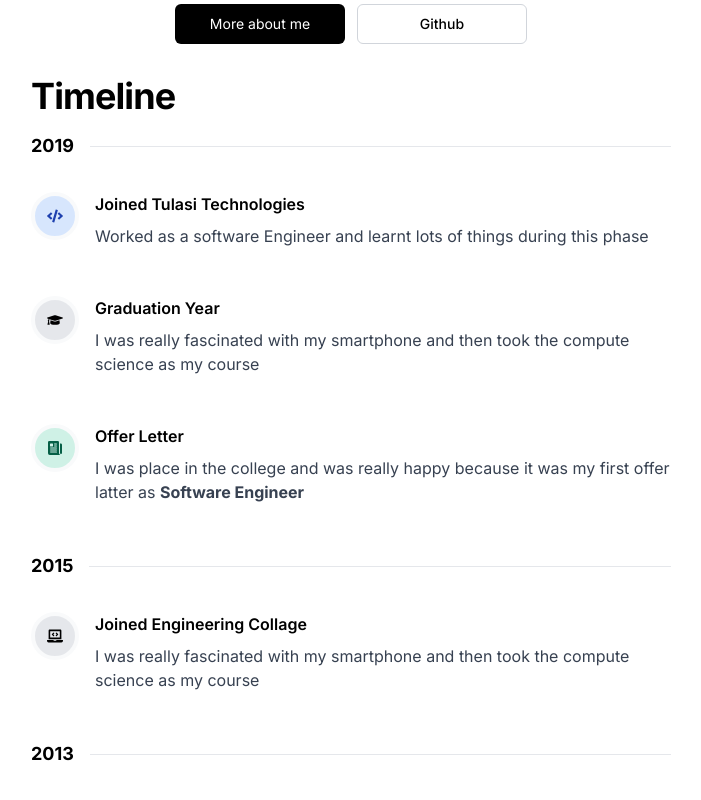
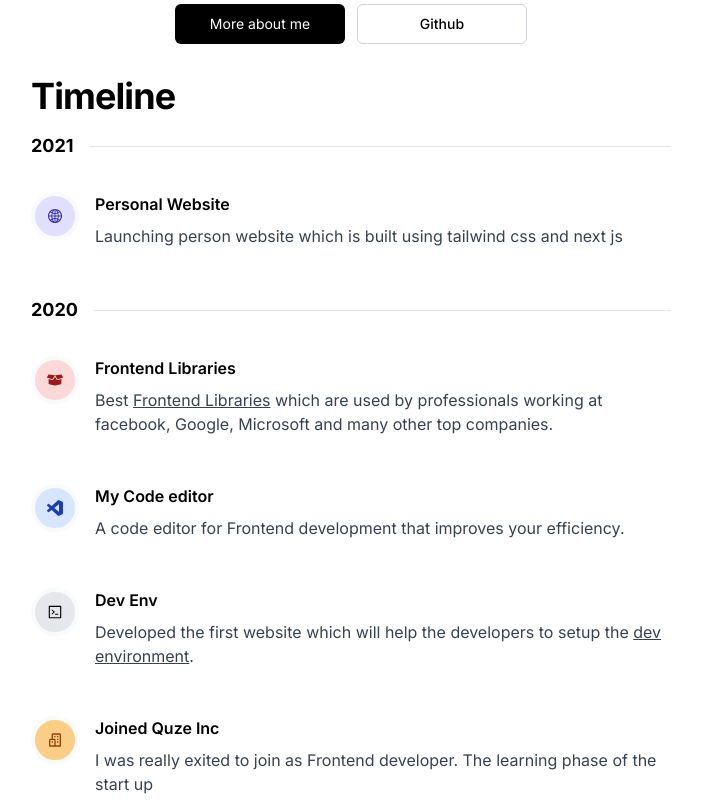
Before and after one commit to pranavp10/pranavp10.me, a Next.js app: page / in a window 1280 px wide. Shown: the part 300-1100 px from the top of the page, without its empty margins (289-990 px from the left). Built offline with nearby package versions, Linux system fonts and the light colour scheme.

Commit message:
:memo: updated time line

```diff
--- a/src/components/timeline/timeline.js
+++ b/src/components/timeline/timeline.js
@@ -1,5 +1,8 @@
-import { FaLaptopCode, FaGraduationCap, FaMobileAlt, FaCode } from 'react-icons/fa';
+import { FaLaptopCode, FaGraduationCap, FaMobileAlt, FaBoxOpen } from 'react-icons/fa';
+import { AiOutlineCode, AiOutlineGlobal } from 'react-icons/ai';
 import { IoNewspaper } from 'react-icons/io5';
+import { SiVisualstudiocode } from 'react-icons/si';
+import { BiBuildings } from 'react-icons/bi';
 import DateEntry from './dateEntry';
 import TimeLineEntry from './timelineEntry';
 
@@ -9,8 +12,45 @@ export default function Timeline() {
       <h3 className="font-bold text-2xl md:text-4xl tracking-tight mb-4 mt-8 text-black dark:text-white">
         Timeline
       </h3>
+      <DateEntry title="2021" />
+      <TimeLineEntry title="Personal Website" Icon={AiOutlineGlobal} tint="indigo">
+        <p className="text-gray-700 dark:text-gray-400">
+          Launching person website which is built using tailwind css and next js
+        </p>
+      </TimeLineEntry>
+
+      <DateEntry title="2020" />
+      <TimeLineEntry title="Frontend Libraries" Icon={FaBoxOpen} tint="red">
+        <p className="text-gray-700 dark:text-gray-400">
+          Best{' '}
+          <a target="_black" rel="noopener" className="underline" href="https://libraries.now.sh/">
+            Frontend Libraries
+          </a>{' '}
+          which are used by professionals working at facebook, Google, Microsoft and many other top
+          companies.
+        </p>
+      </TimeLineEntry>
+      <TimeLineEntry title="My Code editor" Icon={SiVisualstudiocode} tint="blue">
+        <p className="text-gray-700 dark:text-gray-400">
+          A code editor for Frontend development that improves your efficiency.
+        </p>
+      </TimeLineEntry>
+      <TimeLineEntry title="Dev Env" Icon={AiOutlineCode} tint="gray">
+        <p className="text-gray-700 dark:text-gray-400">
+          Developed the first website which will help the developers to setup the{' '}
+          <a target="_black" rel="noopener" className="underline" href="https://devenv.now.sh/">
+            dev environment
+          </a>
+          .
+        </p>
+      </TimeLineEntry>
+      <TimeLineEntry title="Joined Quze Inc" Icon={BiBuildings} tint="yellow">
+        <p className="text-gray-700 dark:text-gray-400">
+          I was really exited to join as Frontend developer. The learning phase of the start up
+        </p>
+      </TimeLineEntry>
       <DateEntry title="2019" />
-      <TimeLineEntry title="Joined Tulasi Technologies" Icon={FaCode} tint="blue">
+      <TimeLineEntry title="Joined Tulasi Technologies" Icon={BiBuildings} tint="yellow">
         <p className="text-gray-700 dark:text-gray-400">
           Worked as a software Engineer and learnt lots of things during this phase
         </p>
```
Also changed, not shown: 1 other file (tests, documents, lock files or other folders).
